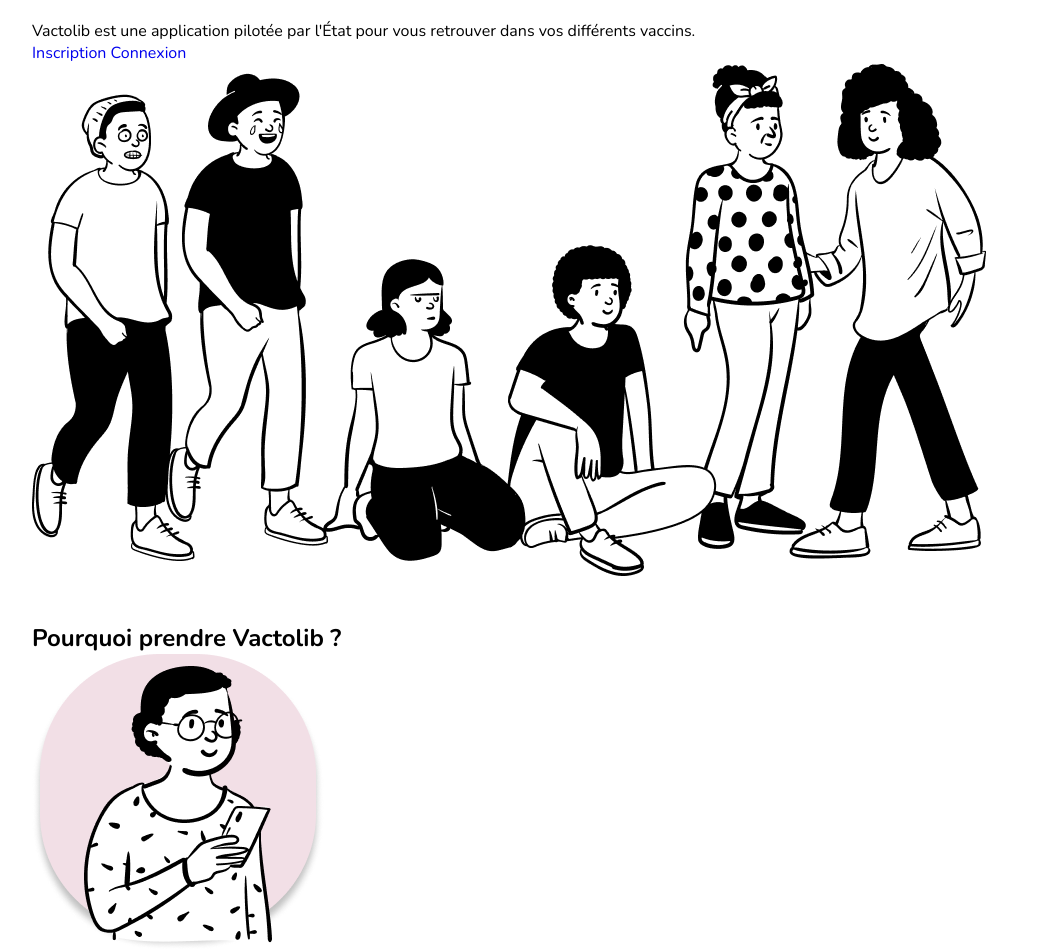
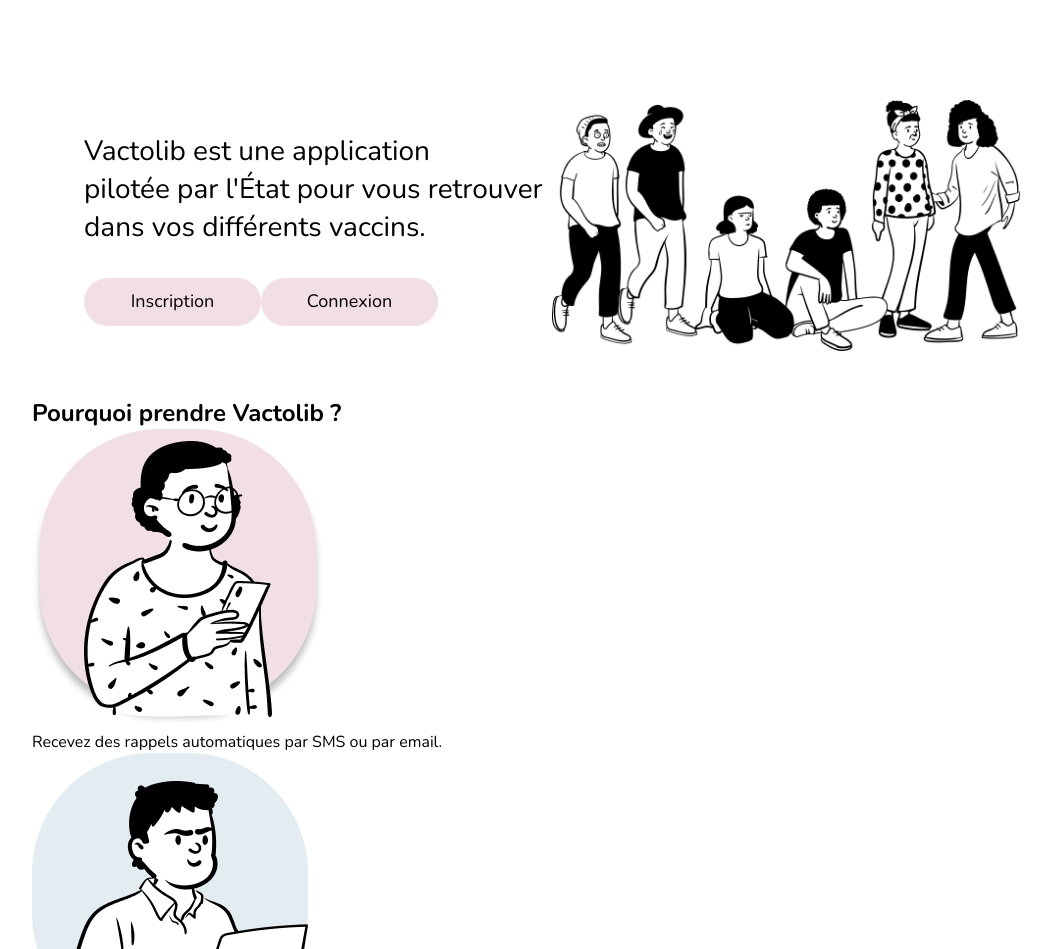
Before and after one commit to kapeupro/vactolib_projet, a PHP site: page / in a window 1280 px wide. Shown: the part 133-1082 px from the top of the page, without its empty margins (88-1139 px from the left). Run offline with PHP 8.4, Linux system fonts and the light colour scheme.

Commit message:
Section Accueil terminer en attente de validation du groupe

```diff
--- a/asset/css/style.css
+++ b/asset/css/style.css
@@ -103,4 +103,51 @@ a{
     background: black;
 }
 
-/**/
+/*SECTION ACCUEIL*/
+.container_accueil{
+    display: flex;
+    flex-direction: row;
+}
+.items_accueil {
+    display: flex;
+    align-items: center;
+    padding-top: 5rem;
+    justify-content: center;
+}
+.items_accueil_p {
+    display: flex;
+    flex-direction: column;
+}
+
+.items_a {
+    display: flex;
+}
+.items_a a{
+    font-size: 18px;
+    color: black;
+}
+.p_items_a p {
+    font-size: 28px;
+}
+.items_groupe img {
+    width: 100%;
+}
+.items_groupe {
+    width: 45%;
+}
+.items_accueil p {
+    display: flex;
+    flex-direction: column;
+    padding-bottom: 2rem;
+}
+.items_accueil_p {
+    width: 45%;
+}
+.items_accueil a {
+    background: var(--rose);
+    border-radius: 30px;
+    width: 177px;
+    height: 48px;
+    text-align: center;
+    padding-top: 0.7rem;
+}
--- a/index.php
+++ b/index.php
@@ -12,10 +12,16 @@ include('inc/header.php'); ?>
         <div class="container_accueil">
             <div class="wrap">
                 <div class="items_accueil">
-                    <p>Vactolib est une application
-                        pilotée par l'État pour vous retrouver dans vos différents vaccins.</p>
-                    <a href="#">Inscription</a>
-                    <a href="#">Connexion</a>
+                    <div class="items_accueil_p">
+                        <div class="p_items_a">
+                            <p>Vactolib est une application <br>
+                                pilotée par l'État pour vous retrouver <br> dans vos différents vaccins.</p>
+                        </div>
+                        <div class="items_a">
+                            <a href="#">Inscription</a>
+                            <a href="#">Connexion</a>
+                        </div>
+                    </div>
                     <div class="items_groupe">
                         <img src="asset/img/groupe.png">
                     </div>
```
